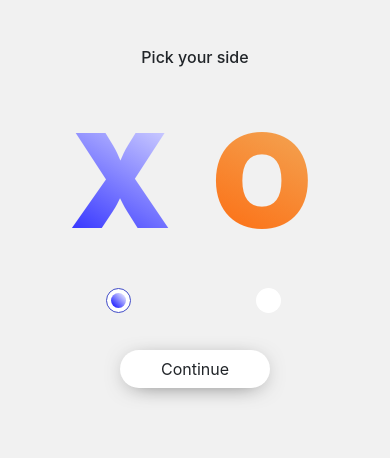
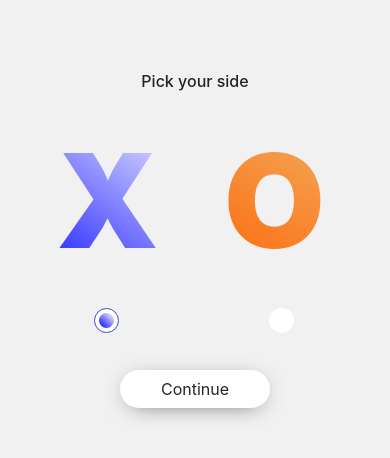
Before and after one commit to abhinandshetty/tictactoe, a React (Create React App) app: page /piece-selection in a window 390 px wide. Shown: the top 458 px of the page. Built offline with nearby package versions, Linux system fonts and the light colour scheme.

Commit message:
Added layout for screen sizes

```diff
--- a/src/App.css
+++ b/src/App.css
@@ -143,3 +143,29 @@
 .border-right-custom {
   border-right: 1px solid lightgray;
 }
+
+
+
+
+.card-bg {
+/*   background-color: rgb(243, 243, 243);
+ */
+ background-color: rgb(241, 241, 241);
+  width: 350px;
+  height: 550px;
+  -webkit-box-shadow: 0px 4px 23px -8px rgba(0,0,0,0.75);
+  -moz-box-shadow: 0px 4px 23px -8px rgba(0,0,0,0.75);
+  box-shadow: 0px 4px 23px -8px rgba(0,0,0,0.75);
+}
+
+@media screen and (max-width: 450px) {
+  .card-bg{
+    background-color: transparent;
+    width: '';
+    height: '';
+    -webkit-box-shadow: 0px 0px 0px 0px rgba(0,0,0,0.75);
+    -moz-box-shadow: 0px 0px 0px 0px rgba(0,0,0,0.75);
+    box-shadow: 0px 0px 0px 0px rgba(0,0,0,0.75);
+ }
+
+}
--- a/src/components/BaseContainer.jsx
+++ b/src/components/BaseContainer.jsx
@@ -3,9 +3,12 @@ import Score from './Score';
 import GameBlock from './GameBlock';
 
 const  BaseContainer = () => (
-    <div className="container mx-auto mt-5">
+    <div className="container mx-auto">
+        <div className="card-bg mx-auto mt-5 pt-5">
         <Score />
         <GameBlock />
+
+        </div>
     </div>
 );
 
--- a/src/components/ModeSelection.jsx
+++ b/src/components/ModeSelection.jsx
@@ -14,8 +14,8 @@ const ModeSelection = () => {
 
     return (
         <div className="container mx-auto mt-5">
-            <div className="m-auto" style={{ width: 300, height: '400px' }}>
-                <div className="row" style={{ marginLeft: 45 }}>
+            <div className="card-bg m-auto" >
+                <div className="row" style={{ marginLeft: 70 }}>
                     <div className="block-x ml-3 icon-font-main"></div>
                     <div className="block-o mr-3 icon-font-main"></div>
                 </div>
--- a/src/components/PieceSelection.jsx
+++ b/src/components/PieceSelection.jsx
@@ -9,11 +9,11 @@ const PieceSelection = () => {
 
     return (
         <div className="container mx-auto mt-5">
-            <div className="m-auto piece-section">
+            <div className="card-bg m-auto piece-section">
                 <div className="row">
-                    <h6 className="m-auto">Pick your side</h6>
+                    <h6 className="mx-auto mt-4">Pick your side</h6>
                 </div>
-                <div className="row mx-auto mt-3">
+                <div className="row mx-auto mt-1">
                     <div className="col">
                         <div className="block-x icon-font-main"></div>
                     </div>
```
